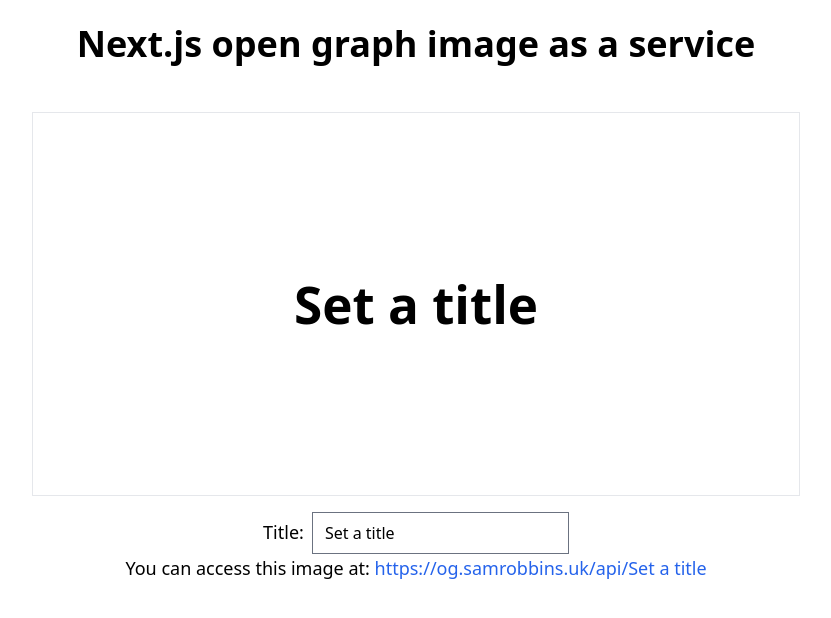
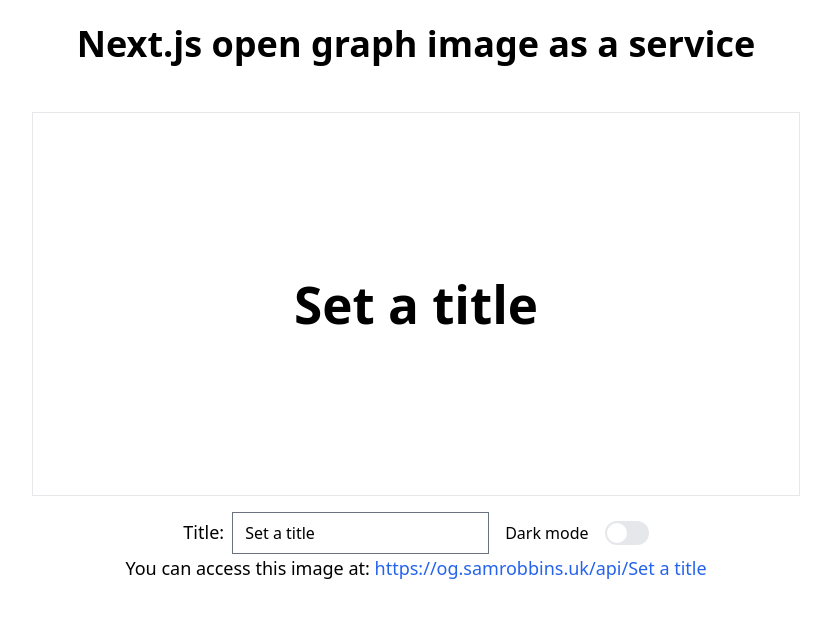
Before and after one commit to samrobbins85/next-og-image, a Next.js app: page / in a window 1280 px wide. Shown: the top 618 px of the page, without its empty margins (224-1055 px from the left). Built offline with nearby package versions, Linux system fonts and the light colour scheme.

Commit message:
Add a dark mode

```diff
--- a/package.json
+++ b/package.json
@@ -8,6 +8,7 @@
     "start": "next start"
   },
   "dependencies": {
+    "@headlessui/react": "^0.2.0",
     "@tailwindcss/forms": "^0.2.1",
     "autoprefixer": "^10.0.4",
     "chrome-aws-lambda": "^5.5.0",
--- a/pages/[title].js
+++ b/pages/[title].js
@@ -1,13 +1,15 @@
 import { useRouter } from "next/router";
 export default function Home() {
   const router = useRouter();
-  const { title } = router.query;
+  const { title, dark } = router.query;
 
   return (
-    <div className="flex h-screen justify-center align-center">
-      <h1 className="text-center text-6xl font-semibold self-center">
-        {title}
-      </h1>
+    <div className={dark === "true" ? "dark" : undefined}>
+      <div className="flex h-screen justify-center align-center dark:bg-black">
+        <h1 className="text-center text-6xl font-semibold self-center dark:text-white">
+          {title}
+        </h1>
+      </div>
     </div>
   );
 }
--- a/pages/api/[title].js
+++ b/pages/api/[title].js
@@ -3,7 +3,7 @@ const chromium = require("chrome-aws-lambda");
 
 export default async function (req, res) {
   const {
-    query: { title },
+    query: { title, dark },
   } = req;
   const { origin } = absoluteUrl(req, "localhost:3000");
   const browser = await chromium.puppeteer.launch({
@@ -13,7 +13,7 @@ export default async function (req, res) {
     ignoreHTTPSErrors: true,
   });
   const page = await browser.newPage();
-  await page.goto(origin + "/" + title);
+  await page.goto(origin + "/" + title + (dark === "true" ? "?dark=true" : ""));
   await page.setViewport({ width: 1200, height: 627 });
   const imageBuffer = await page.screenshot();
 
--- a/pages/index.js
+++ b/pages/index.js
@@ -1,7 +1,10 @@
 import { useState } from "react";
 import Head from "next/head";
+import { Switch } from "@headlessui/react";
+
 export default function Home() {
   const [title, setTitle] = useState("Set a title");
+  const [switchValue, setSwitchValue] = useState(false);
   return (
     <>
       <Head>
@@ -12,12 +15,16 @@ export default function Home() {
           Next.js open graph image as a service
         </h1>
       </div>
-      <div className="aspect border mx-auto mt-12 grid">
+      <div
+        className={`aspect border mx-auto mt-12 grid ${
+          switchValue ? "bg-black text-white" : undefined
+        }`}
+      >
         <div className="place-self-center justify-self-center text-center font-semibold vw">
           {title}
         </div>
       </div>
-      <div className="flex justify-center pt-4 px-2">
+      <div className="flex justify-center pt-4 px-2 gap-4">
         <label>
           <span className="pr-2 text-lg">Title:</span>
           <input
@@ -26,14 +33,37 @@ export default function Home() {
             onChange={(event) => setTitle(event.target.value)}
           />
         </label>
+        <Switch.Group as="div" className="flex items-center space-x-4">
+          <Switch.Label>Dark mode</Switch.Label>
+          <Switch
+            as="button"
+            checked={switchValue}
+            onChange={setSwitchValue}
+            className={`${
+              switchValue ? "bg-indigo-600" : "bg-gray-200"
+            } relative inline-flex flex-shrink-0 h-6 transition-colors duration-200 ease-in-out border-2 border-transparent rounded-full cursor-pointer w-11 focus:outline-none focus:shadow-outline`}
+          >
+            {({ checked }) => (
+              <span
+                className={`${
+                  checked ? "translate-x-5" : "translate-x-0"
+                } inline-block w-5 h-5 transition duration-200 ease-in-out transform bg-white rounded-full`}
+              />
+            )}
+          </Switch>
+        </Switch.Group>
       </div>
       <div className="flex justify-center px-2">
         <span className="text-lg">
           You can access this image at:{" "}
           <a
             className="text-blue-600 hover:underline"
-            href={`https://og.samrobbins.uk/api/${title}`}
-          >{`https://og.samrobbins.uk/api/${title}`}</a>
+            href={`https://og.samrobbins.uk/api/${title}${
+              switchValue ? "?dark=true" : ""
+            }`}
+          >{`https://og.samrobbins.uk/api/${title}${
+            switchValue ? "?dark=true" : ""
+          }`}</a>
         </span>
       </div>
     </>
--- a/tailwind.config.js
+++ b/tailwind.config.js
@@ -1,6 +1,6 @@
 module.exports = {
   purge: ["./pages/**/*.js"],
-  darkMode: false, // or 'media' or 'class'
+  darkMode: "class", // or 'media' or 'class'
   theme: {
     extend: {},
   },
```
Also changed, not shown: 1 other file (tests, documents, lock files or other folders).
